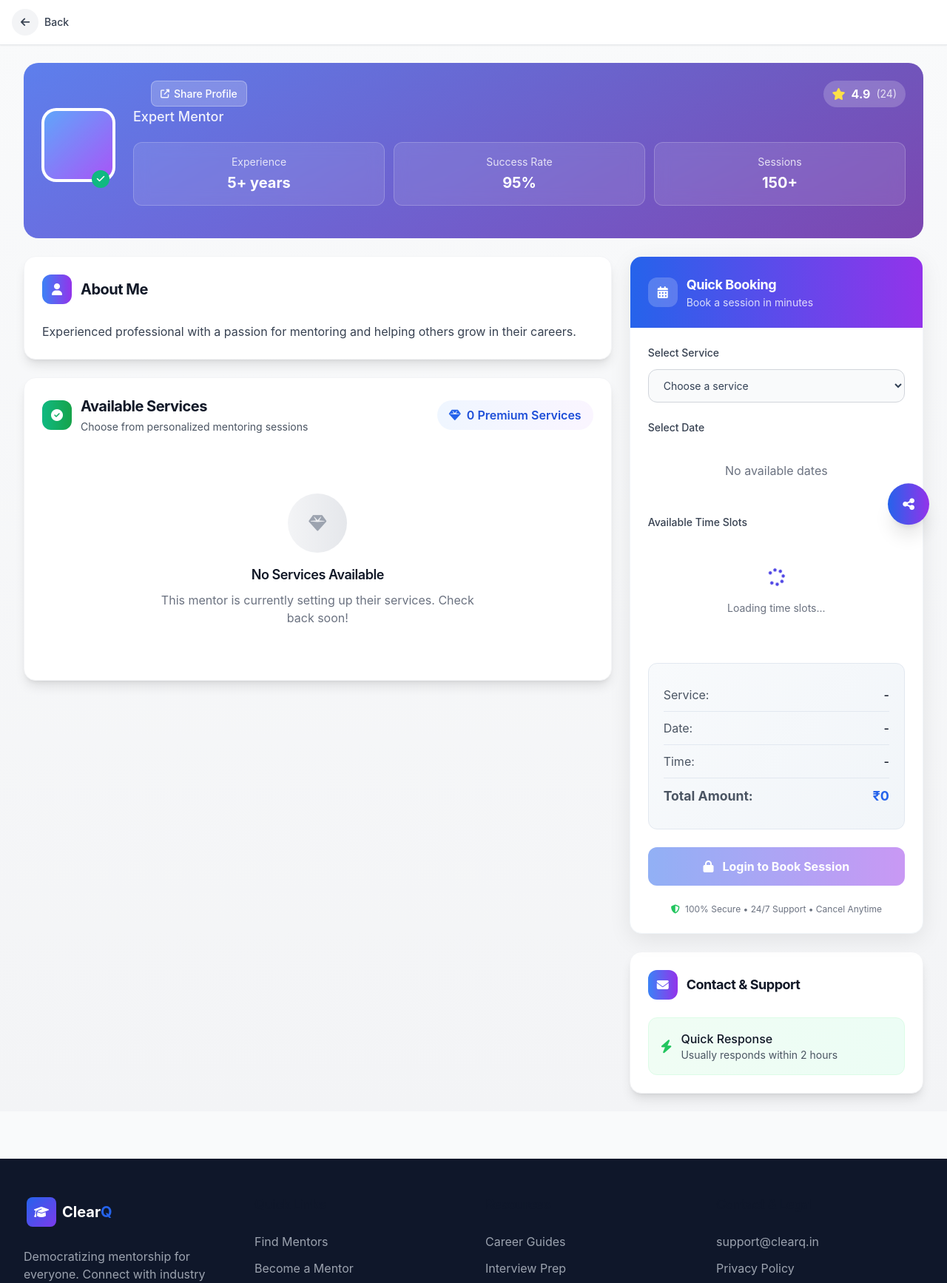
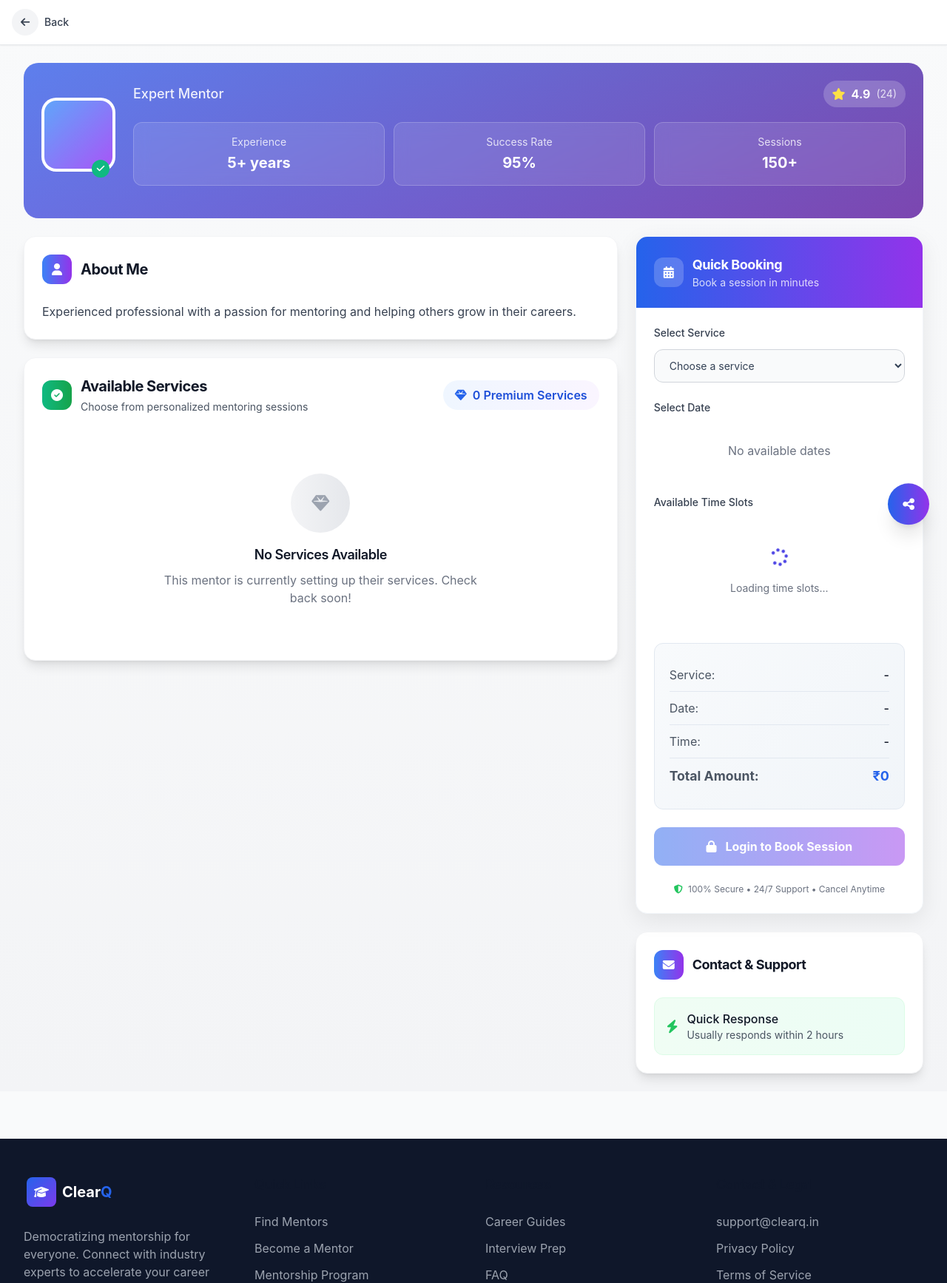
Before and after one commit to Abhidesh12/Clearq_platform, a FastAPI app: template templates/mentor_profile.html in a window 1280 px wide. Shown: the part 65-1799 px from the top of the page at 74% size. Run offline with FastAPI, Linux system fonts and the light colour scheme; the template is opened without the code that fills it, so the values that code supplies are empty; some libraries are stand-ins or nearby versions.

Commit message:
Update mentor_profile.html

```diff
--- a/templates/mentor_profile.html
+++ b/templates/mentor_profile.html
@@ -254,9 +239,6 @@
         overflow: hidden;
         box-shadow: 0 8px 30px rgba(0, 0, 0, 0.08);
         border: 1px solid #f1f5f9;
-        width: 100%;
-        max-width: 100%;
-        box-sizing: border-box;
     }
 
     .date-selector {
@@ -386,35 +368,6 @@
         font-size: 0.75rem;
     }
 
-    /* Share Link Button */
-    .share-link-btn {
-        display: inline-flex;
-        align-items: center;
-        gap: 6px;
-        padding: 6px 12px;
-        background: rgba(255, 255, 255, 0.2);
-        backdrop-filter: blur(10px);
-        border: 1px solid rgba(255, 255, 255, 0.3);
-        border-radius: 8px;
-        color: white;
-        font-size: 0.875rem;
-        font-weight: 500;
-        cursor: pointer;
-        transition: all 0.2s ease;
-        text-decoration: none;
-        margin-left: 12px;
-    }
-
-    .share-link-btn:hover {
-        background: rgba(255, 255, 255, 0.3);
-        transform: translateY(-1px);
-    }
-
-    .share-link-btn i {
-        font-size: 0.75rem;
-        opacity: 0.9;
-    }
-
     /* Stats Cards */
     .stats-grid {
         display: grid;
@@ -507,48 +432,9 @@
         backdrop-filter: blur(10px);
         border: 1px solid rgba(255, 255, 255, 0.2);
     }
-
-    /* Fix layout overflow */
-    .grid-container {
-        display: grid;
-        grid-template-columns: 1fr;
-        gap: 24px;
-        width: 100%;
-        box-sizing: border-box;
-    }
-
-    @media (min-width: 1024px) {
-        .grid-container {
-            grid-template-columns: 2fr 1fr;
-        }
-    }
-
-    .left-column {
-        width: 100%;
-        box-sizing: border-box;
-    }
-
-    .right-column {
-        width: 100%;
-        box-sizing: border-box;
-    }
-
-    .service-card-link {
-        display: block;
-        text-decoration: none;
-        color: inherit;
-        height: 100%;
-    }
-
-    /* Ensure no horizontal overflow */
-    .overflow-container {
-        width: 100%;
-        overflow-x: hidden;
-        box-sizing: border-box;
-    }
 </style>
 
-<div class="min-h-screen bg-gradient-to-b from-gray-50 to-gray-100 overflow-container">
+<div class="min-h-screen bg-gradient-to-b from-gray-50 to-gray-100">
     <!-- Floating Share Button -->
     <div class="floating-share animate-fadeInUp">
         <button id="shareButton"
@@ -569,7 +455,7 @@
                     <span class="font-medium hidden sm:block text-sm">Back</span>
                 </button>
 
-                <h1 class="text-lg font-bold text-gray-900 truncate px-2 max-w-[200px] sm:max-w-[300px]">
+                <h1 class="text-lg font-bold text-gray-900 truncate px-2">
                     {{ (mentor.user.full_name[:18] + '...') if mentor.user.full_name and mentor.user.full_name|length > 18 else mentor.user.full_name if mentor.user.full_name else mentor.user.username }}
                 </h1>
 
@@ -584,7 +470,7 @@
         </div>
     </div>
 
-    <div class="max-w-7xl mx-auto px-4 sm:px-6 lg:px-8 py-6 overflow-hidden">
+    <div class="max-w-7xl mx-auto px-4 sm:px-6 lg:px-8 py-6">
         <!-- Profile Header -->
         <div class="profile-header animate-fadeInUp">
             <div class="absolute inset-0 bg-gradient-to-br from-blue-500/20 to-purple-600/20"></div>
@@ -609,33 +495,23 @@
                     </div>
 
                     <!-- Profile Info -->
-                    <div class="flex-1 min-w-0">
+                    <div class="flex-1">
                         <div class="flex flex-col sm:flex-row sm:items-start justify-between gap-4 mb-4">
-                            <div class="min-w-0">
-                                <div class="flex items-center gap-3 flex-wrap">
-                                    <h1 class="text-2xl font-bold text-white mb-1 truncate">{{ mentor.user.full_name if mentor.user.full_name else mentor.user.username }}</h1>
-                                    <!-- Share Link Button -->
-                                    <a href="{{ request.url }}" target="_blank" class="share-link-btn" title="Open profile in new tab">
-                                        <i class="fas fa-external-link-alt"></i>
-                                        <span class="hidden sm:inline">Share Profile</span>
-                                        <span class="inline sm:hidden">Share</span>
-                                    </a>
-                                </div>
+                            <div>
+                                <h1 class="text-2xl font-bold text-white mb-1">{{ mentor.user.full_name if mentor.user.full_name else mentor.user.username }}</h1>
                                 <div class="flex items-center gap-2 flex-wrap">
-                                    <span class="text-lg font-medium text-white/90 truncate">{{ mentor.job_title if mentor.job_title else 'Expert Mentor' }}</span>
+                                    <span class="text-lg font-medium text-white/90">{{ mentor.job_title if mentor.job_title else 'Expert Mentor' }}</span>
                                     {% if mentor.company %}
                                     <span class="text-white/70">•</span>
-                                    <span class="text-white/80 truncate">{{ mentor.company }}</span>
+                                    <span class="text-white/80">{{ mentor.company }}</span>
                                     {% endif %}
                                 </div>
                             </div>
 
-                            <div class="flex items-center gap-3 flex-shrink-0">
-                                <div class="flex items-center gap-2 px-3 py-1.5 bg-white/20 backdrop-blur-sm rounded-full">
-                                    <i class="fas fa-star text-yellow-300"></i>
-                                    <span class="font-bold text-white">{{ mentor.rating if mentor.rating else '4.9' }}</span>
-                                    <span class="text-white/80 text-sm">({{ mentor.review_count if mentor.review_count else '24' }})</span>
-                                </div>
+                            <div class="flex items-center gap-2 px-3 py-1.5 bg-white/20 backdrop-blur-sm rounded-full">
+                                <i class="fas fa-star text-yellow-300"></i>
+                                <span class="font-bold text-white">{{ mentor.rating if mentor.rating else '4.9' }}</span>
+                                <span class="text-white/80 text-sm">({{ mentor.review_count if mentor.review_count else '24' }})</span>
                             </div>
                         </div>
 
@@ -662,7 +538,7 @@
                             {% if mentor.skills %}
                                 {% set skills_list = mentor.skills.split(',') %}
                                 {% for skill in skills_list[:6] %}
-                                <span class="px-3 py-1.5 bg-white/20 backdrop-blur-sm rounded-lg text-sm font-medium text-white truncate max-w-[150px]">
+                                <span class="px-3 py-1.5 bg-white/20 backdrop-blur-sm rounded-lg text-sm font-medium text-white">
                                     {{ skill }}
                                 </span>
                                 {% endfor %}
@@ -679,9 +555,9 @@
         </div>
 
         <!-- Main Content Grid -->
-        <div class="grid-container">
+        <div class="grid grid-cols-1 lg:grid-cols-3 gap-6">
             <!-- Left Column -->
-            <div class="left-column space-y-6">
+            <div class="lg:col-span-2 space-y-6">
                 <!-- About Section -->
                 <div class="bg-white rounded-2xl shadow-lg border border-gray-100 p-6 animate-fadeInUp">
                     <div class="flex items-center gap-3 mb-6">
@@ -728,8 +604,8 @@
                     {% if services and services|length > 0 %}
                     <div class="services-grid">
                         {% for service in services %}
-                        <a href="/{{ mentor.user.username }}/service/{{ service.id }}"
-                           class="service-card-link">
+                        <a href="/mentor/username/{{ mentor.user.username }}/service/{{ service.id }}"
+                           class="block hover:no-underline service-card-link">
                             <div class="service-card">
                                 {% if service.is_popular %}
                                 <div class="service-card-badge">Most Popular</div>
@@ -802,7 +678,7 @@
             </div>
 
             <!-- Right Column - Quick Booking -->
-            <div class="right-column space-y-6">
+            <div class="space-y-6">
                 <!-- Quick Booking Card -->
                 <div id="quick-booking" class="quick-booking-card animate-fadeInUp lg:sticky lg:top-24">
                     <div class="bg-gradient-to-r from-blue-600 to-purple-600 p-6">
@@ -922,7 +798,7 @@
                             <div class="w-10 h-10 rounded-lg bg-white flex items-center justify-center">
                                 <i class="fas fa-envelope text-blue-600"></i>
                             </div>
-                            <div class="min-w-0">
+                            <div>
                                 <p class="text-sm font-medium text-gray-900">Email</p>
                                 <p class="text-sm text-gray-600 truncate">{{ mentor.user.email }}</p>
                             </div>
@@ -934,10 +810,10 @@
                             <div class="w-10 h-10 rounded-lg bg-white flex items-center justify-center">
                                 <i class="fab fa-linkedin text-blue-600"></i>
                             </div>
-                            <div class="min-w-0">
+                            <div>
                                 <p class="text-sm font-medium text-gray-900">LinkedIn</p>
                                 <a href="{{ mentor.linkedin_url }}" target="_blank"
-                                   class="text-sm text-blue-600 hover:text-blue-800 hover:underline truncate block">
+                                   class="text-sm text-blue-600 hover:text-blue-800 hover:underline">
                                     Connect with me
                                 </a>
                             </div>
```
Also changed, not shown: other parts of templates/mentor_profile.html (+3 -46 lines).
